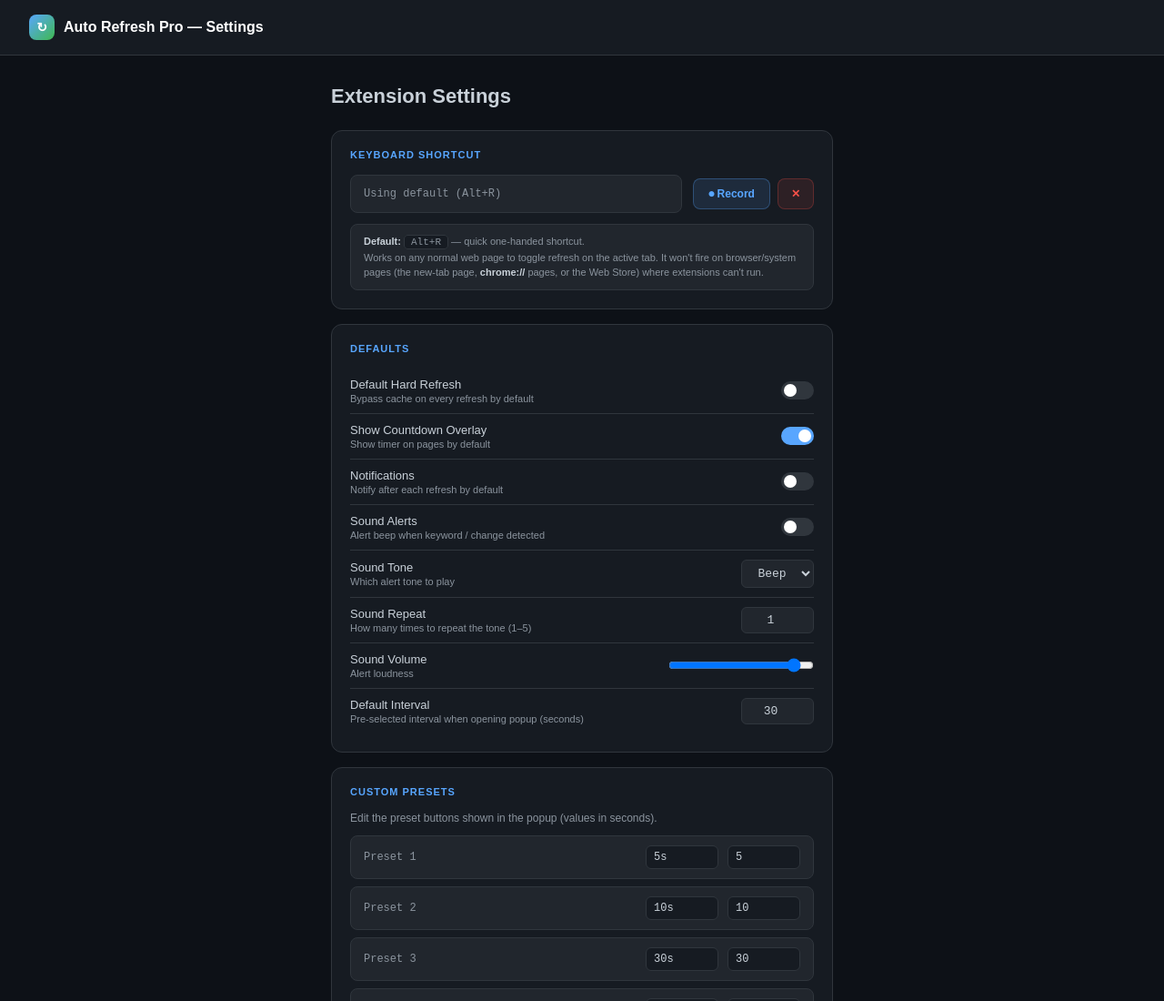
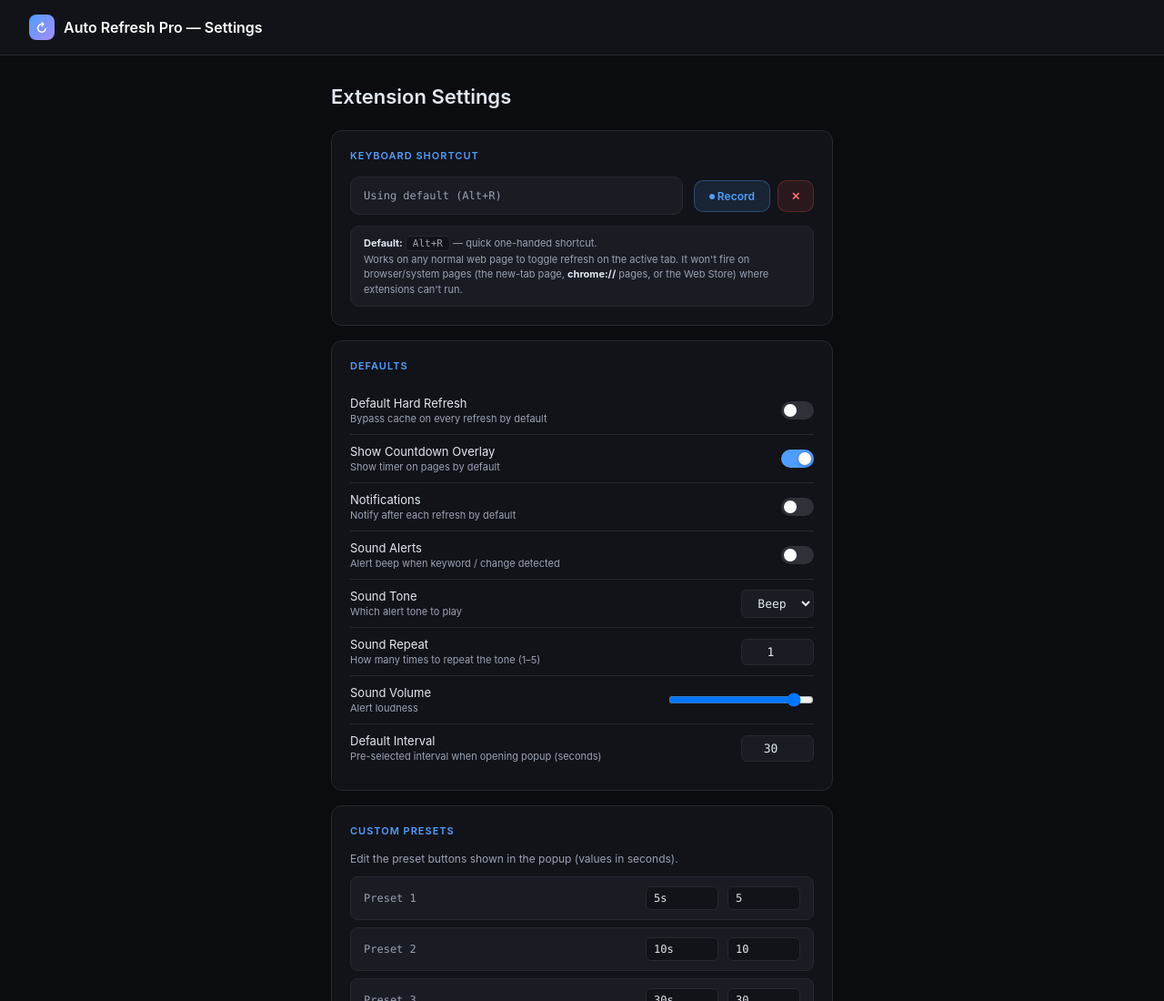
Before and after one commit to Tylereck324/auto-refresh-pro, a browser extension: page options.html in a window 1280 px wide. Shown: the top 1100 px of the page at 91% size. Drawn offline with Linux system fonts and the light colour scheme.

Commit message:
Phase 2: re-theme Settings + Manage onto the unified identity
Link theme.css from options.html and manage.html, delete their local
GitHub-dark :root (tokens now resolve via theme.css + back-compat
aliases), drop the now-shared toggle/reset/focus CSS, retheme the logo
gradients to --accent-g, and swap DM Sans/DM Mono naming for the shared
--font-sans/--font-mono stacks. Both full-page surfaces now match the
popup's near-black palette and blue→purple accent.

Add .agents/shots.mjs screenshot harness (loads the unpacked extension
in Chrome for Testing, snapshots popup/options/manage) for per-phase
visual checks and final before/after.

Co-Authored-By: Claude Opus 4.8 (1M context) <noreply@anthropic.com>

```diff
--- a/options.html
+++ b/options.html
@@ -3,19 +3,14 @@
 <head>
 <meta charset="UTF-8">
 <title>Settings — Auto Refresh Pro</title>
+<link rel="stylesheet" href="theme.css">
 <style>
-  /* No remote font @import (privacy/offline/FOUT); font-family stacks fall back
-     to platform fonts. */
-  *, *::before, *::after { box-sizing: border-box; margin: 0; padding: 0; }
-  :root {
-    --bg: #0d1117; --surface: #161b22; --surface2: #21262d;
-    --border: #30363d; --accent: #58a6ff; --accent2: #3fb950;
-    --danger: #f85149; --text: #c9d1d9; --text2: #8b949e; --radius: 8px;
-  }
-  body { background: var(--bg); color: var(--text); font-family: 'DM Sans', sans-serif; font-size: 13px; min-height: 100vh; }
+  /* Tokens, reset, and shared components (toggle, buttons, inputs, focus rings,
+     reduced-motion) come from theme.css. Only Settings-specific layout below. */
+  body { min-height: 100vh; }
   header { background: var(--surface); border-bottom: 1px solid var(--border); padding: 16px 32px; }
   .logo { display: flex; align-items: center; gap: 10px; font-weight: 600; font-size: 16px; color: #fff; }
-  .logo-icon { width: 28px; height: 28px; background: linear-gradient(135deg, #58a6ff, #3fb950); border-radius: 8px; display: flex; align-items: center; justify-content: center; font-size: 14px; }
+  .logo-icon { width: 28px; height: 28px; background: var(--accent-g); border-radius: 8px; display: flex; align-items: center; justify-content: center; font-size: 14px; }
   .container { max-width: 600px; margin: 32px auto; padding: 0 24px 48px; }
   .page-title { font-size: 22px; font-weight: 600; margin-bottom: 24px; }
   .card { background: var(--surface); border: 1px solid var(--border); border-radius: 12px; padding: 20px; margin-bottom: 16px; }
@@ -24,17 +19,11 @@
   .setting-row:last-child { border-bottom: none; }
   .setting-label { font-size: 13px; }
   .setting-sub { font-size: 11px; color: var(--text2); margin-top: 2px; }
-  .toggle { position: relative; width: 36px; height: 20px; flex-shrink: 0; }
-  .toggle input { opacity: 0; width: 0; height: 0; }
-  .toggle-slider { position: absolute; inset: 0; background: var(--border); border-radius: 20px; cursor: pointer; transition: background 0.2s; }
-  .toggle-slider::before { content: ''; position: absolute; width: 14px; height: 14px; left: 3px; top: 3px; background: white; border-radius: 50%; transition: transform 0.2s; }
-  .toggle input:checked + .toggle-slider { background: var(--accent); }
-  .toggle input:checked + .toggle-slider::before { transform: translateX(16px); }
   .presets-list { display: flex; flex-direction: column; gap: 8px; }
   .preset-item { display: flex; align-items: center; gap: 10px; background: var(--surface2); border: 1px solid var(--border); border-radius: 8px; padding: 10px 14px; }
-  .preset-item input { background: var(--surface); border: 1px solid var(--border); color: var(--text); font-family: 'DM Mono', monospace; font-size: 12px; padding: 5px 8px; border-radius: 6px; outline: none; width: 80px; }
+  .preset-item input { background: var(--surface); border: 1px solid var(--border); color: var(--text); font-family: var(--font-mono); font-size: 12px; padding: 5px 8px; border-radius: 6px; outline: none; width: 80px; }
   .preset-item input:focus { border-color: var(--accent); }
-  .preset-label { flex: 1; font-family: 'DM Mono', monospace; font-size: 12px; color: var(--text2); }
+  .preset-label { flex: 1; font-family: var(--font-mono); font-size: 12px; color: var(--text2); }
   .autosave-note { margin-top: 16px; text-align: center; font-size: 12px; color: var(--text2); }
   .success-msg { display: none; color: var(--accent2); font-weight: 600; }
 
@@ -55,7 +44,7 @@
     border: 1px solid var(--border);
     border-radius: var(--radius);
     padding: 10px 14px;
-    font-family: 'DM Mono', monospace;
+    font-family: var(--font-mono);
     font-size: 14px;
     color: var(--text);
     display: flex;
@@ -95,7 +84,7 @@
     padding: 2px 8px;
     font-size: 12px;
     color: var(--text);
-    font-family: 'DM Mono', monospace;
+    font-family: var(--font-mono);
     white-space: nowrap;
   }
 
@@ -107,7 +96,7 @@
     border: 1px solid rgba(88,166,255,0.3);
     padding: 9px 16px;
     border-radius: var(--radius);
-    font-family: 'DM Sans', sans-serif;
+    font-family: var(--font-sans);
     font-size: 12px;
     font-weight: 600;
     cursor: pointer;
@@ -129,7 +118,7 @@
     border: 1px solid rgba(248,81,73,0.25);
     padding: 9px 14px;
     border-radius: var(--radius);
-    font-family: 'DM Sans', sans-serif;
+    font-family: var(--font-sans);
     font-size: 12px;
     font-weight: 600;
     cursor: pointer;
@@ -163,7 +152,7 @@
     background: var(--surface2);
     border: 1px solid var(--border);
     color: var(--text);
-    font-family: 'DM Mono', monospace;
+    font-family: var(--font-mono);
     font-size: 13px;
     padding: 6px 10px;
     border-radius: 6px;
@@ -172,18 +161,6 @@
     text-align: center;
   }
   .num-input:focus { border-color: var(--accent); }
-
-  /* ── Keyboard focus rings (accessibility) ── */
-  button:focus-visible,
-  input:focus-visible,
-  .hotkey-display:focus-visible {
-    outline: 2px solid var(--accent);
-    outline-offset: 2px;
-  }
-  .toggle input:focus-visible + .toggle-slider {
-    outline: 2px solid var(--accent);
-    outline-offset: 2px;
-  }
 </style>
 </head>
 <body>
@@ -217,7 +194,7 @@
       </div>
 
       <div class="hotkey-info">
-        <strong>Default:</strong> <kbd style="background:var(--surface);border:1px solid var(--border);border-radius:4px;padding:1px 7px;font-family:DM Mono,monospace;font-size:11px;">Alt+R</kbd>
+        <strong>Default:</strong> <kbd style="background:var(--surface);border:1px solid var(--border);border-radius:4px;padding:1px 7px;font-family:var(--font-mono);font-size:11px;">Alt+R</kbd>
         — quick one-handed shortcut.<br>
         Works on any normal web page to toggle refresh on the active tab. It won't fire on browser/system pages (the new-tab page, <strong>chrome://</strong> pages, or the Web Store) where extensions can't run.
       </div>
@@ -302,7 +279,7 @@
     <div class="card-title">About</div>
     <div class="setting-row">
       <div><div class="setting-label">Auto Refresh Pro</div><div class="setting-sub">Personal edition — all features unlocked</div></div>
-      <span style="font-family:'DM Mono',monospace;font-size:11px;color:var(--text2);">v1.0.0</span>
+      <span style="font-family:var(--font-mono);font-size:11px;color:var(--text2);">v1.0.0</span>
     </div>
   </div>
 
```
Also changed, not shown: manage.html (+13 -25 lines), .agents/shots.mjs (added).
